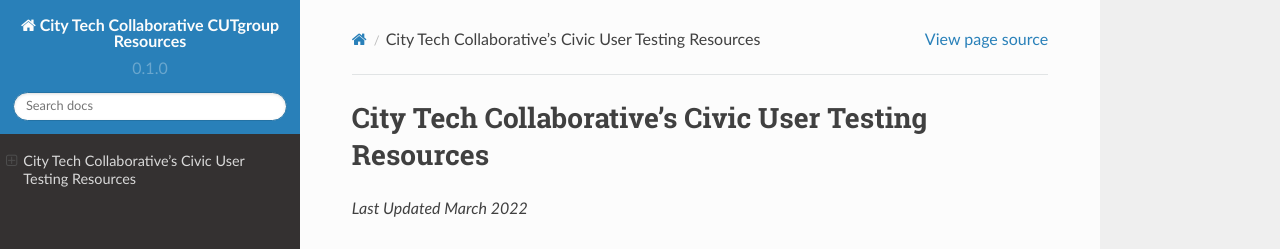
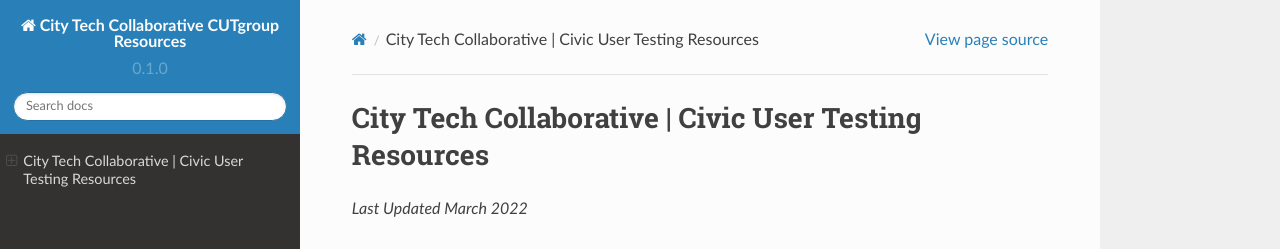
Before and after one commit to ajarareem/CUTgroup-CityTechResources, a Sphinx documentation site: the page built from docs/source/index.rst, in a window 1280 px wide and 900 px high. Shown: the top 249 px of the window. Built offline with Sphinx 7.4.7 and the Read the Docs theme 2.0.0, drawn with Linux system fonts in a browser that asks for light colours.

```diff
--- a/docs/source/index.rst
+++ b/docs/source/index.rst
@@ -1,4 +1,4 @@
-City Tech Collaborative's Civic User Testing Resources
+City Tech Collaborative | Civic User Testing Resources
 =======================================
 *Last Updated March 2022*
 
```
